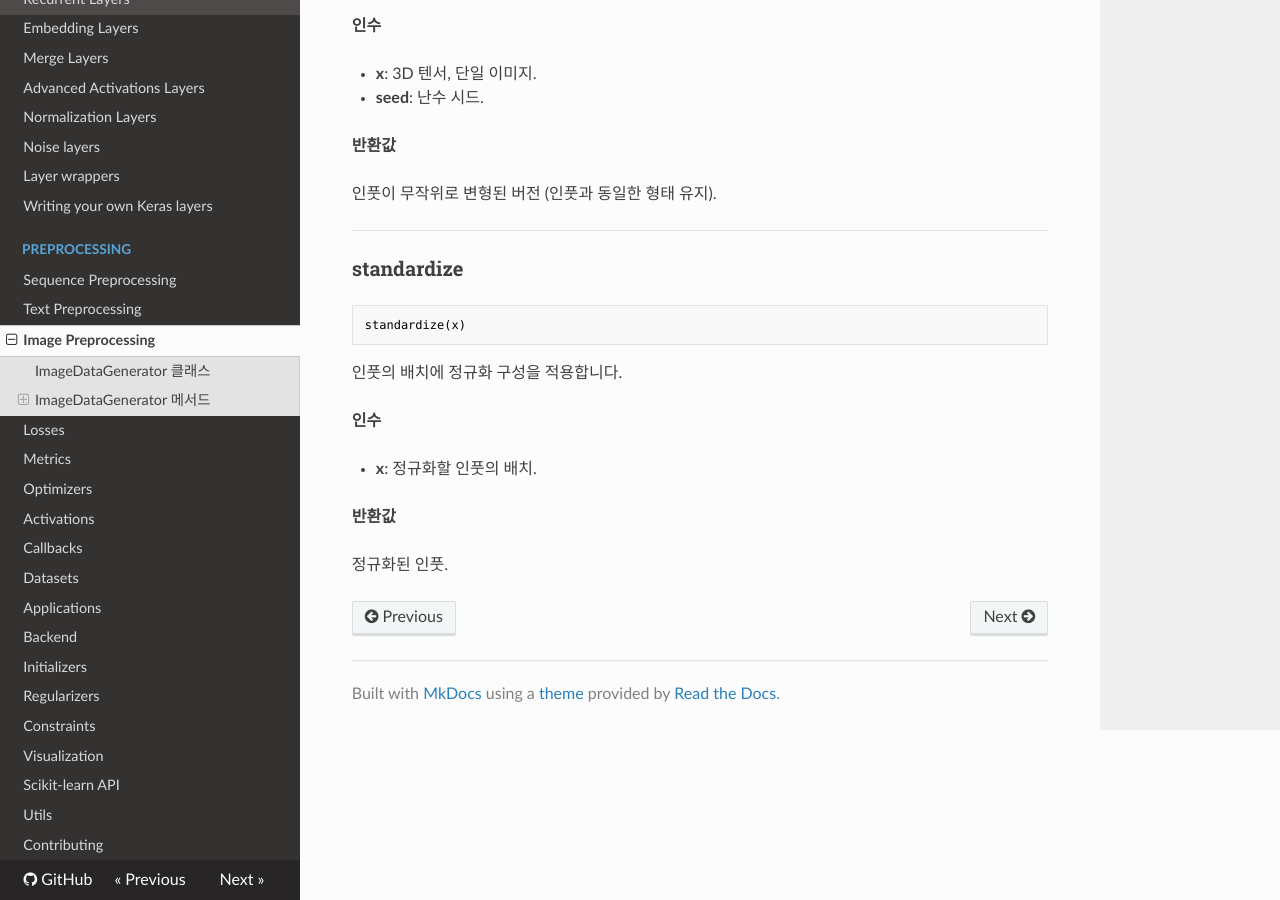
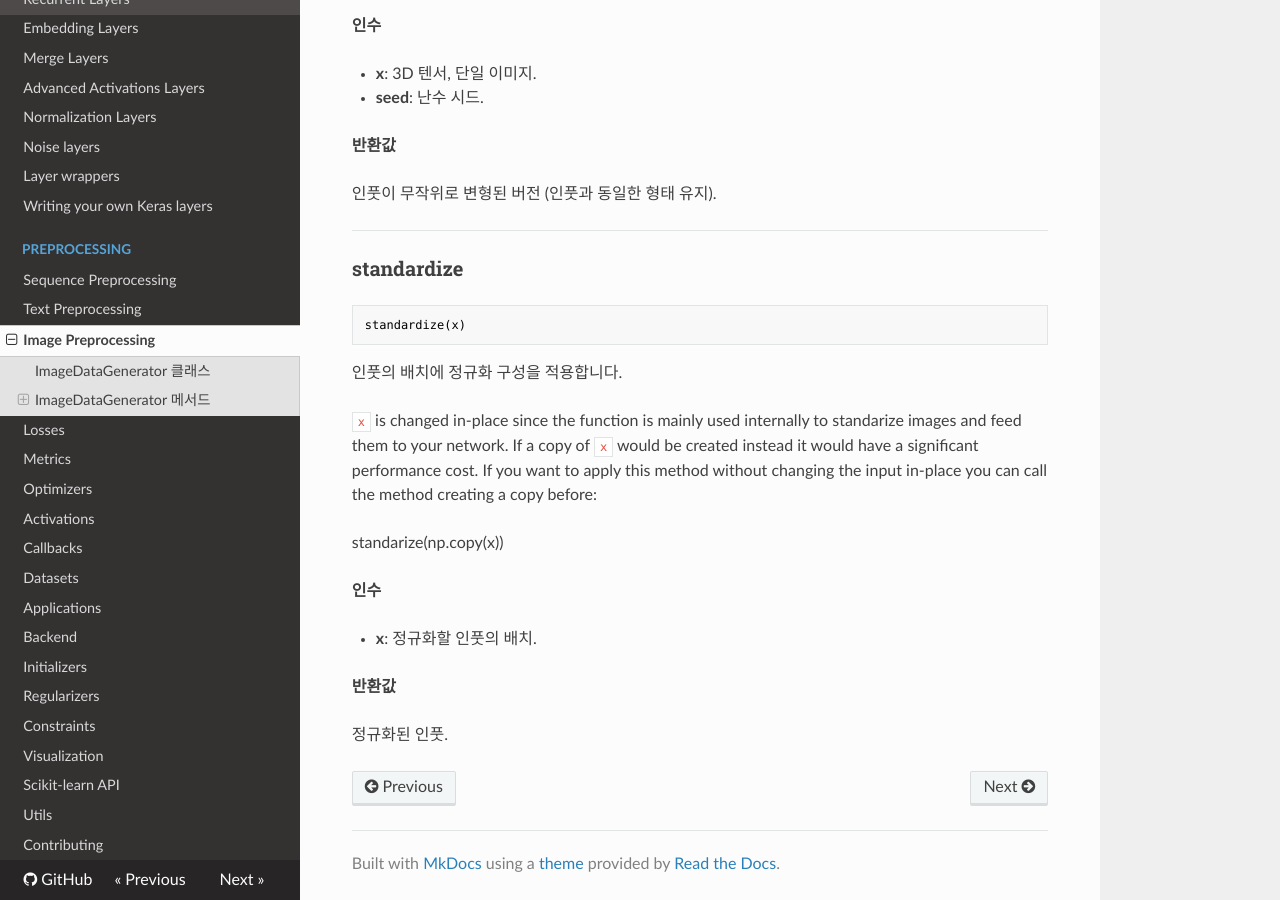
Before and after one commit to keras-team/keras-docs-ko, an MkDocs documentation site: the page built from sources/preprocessing/image.md, in a window 1280 px wide and 900 px high, scrolled down 8772 px. Built offline with MkDocs 1.6.1, drawn with Linux system fonts in a browser that asks for light colours; nearby versions of some CDN libraries; some of the changed text lies outside the part shown.

```diff
--- a/sources/preprocessing/image.md
+++ b/sources/preprocessing/image.md
@@ -507,6 +507,10 @@ standardize(x)
 
 인풋의 배치에 정규화 구성을 적용합니다.
 
+`x` is changed in-place since the function is mainly used internally to standarize images and feed them to your network. If a copy of `x` would be created instead it would have a significant performance cost. If you want to apply this method without changing the input in-place you can call the method creating a copy before:
+
+standarize(np.copy(x))
+
 __인수__
 
 - __x__: 정규화할 인풋의 배치.
```
Also changed, not shown: other parts of sources/preprocessing/image.md (+1 -1 lines).
